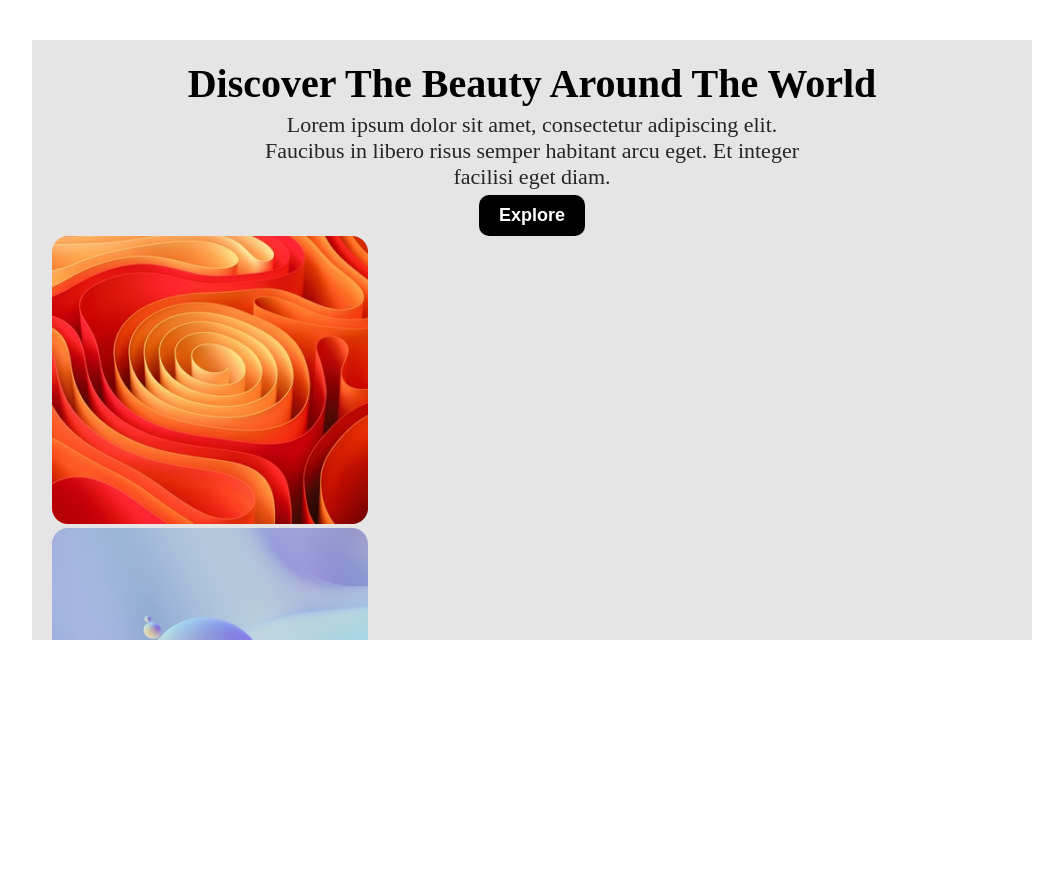
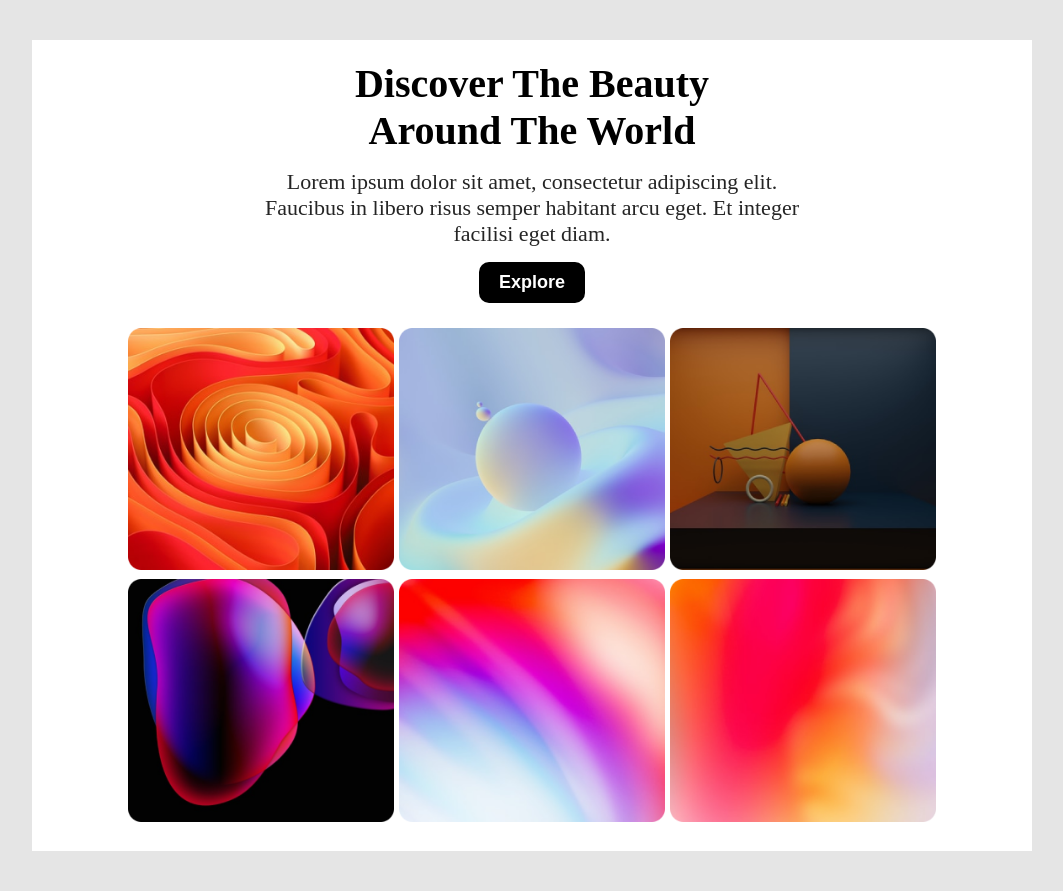
Before and after one commit to gracemugeche/gomycode-discover-the-beauty-1, a plain HTML site: page index.html in a window 1280 px wide. Shown: the whole page, without its empty margins (108-1171 px from the left). Before the commit the page ends 800 px from the top, so only its background shows below. Drawn offline with Linux system fonts and the light colour scheme.

Commit message:
css practice project

```diff
--- a/css/styles.css
+++ b/css/styles.css
@@ -1,37 +1,43 @@
 /* reset style */
-*{
+* {
   box-sizing: border-box;
   border: 0;
   margin: 0;
   padding: 0;
 }
+body{
+  background-color:#e5e5e5;
+}
 /* section styles */
-section{
-    background-color: #e5e5e5;
+section {
+  background-color: white;
   padding: 20px;
   width: 1000px;
-    max-width: 1500px;
-    height: 600px;
+  max-width:1500px;
+  min-height: 600px;
   margin: 40px auto;
   overflow: hidden;
 }
 
 /* upper -text-content */
 .text-content {
-    height: calc(2* 100/5);
+  height: calc(2* 100% /5);
   display: flex;
-    flex-direction:column;
+  flex-direction: column;
   align-items: center;
-    justify-content: space-between;
+  gap: 10px;
+  /* justify-content: space-between; */
+  margin-bottom: 20px;
 }
 
 /* text content h2 */
 .text-content > h2 {
   font-size: 40px;
   font-weight: 900;
+  text-align: center;
 }
 
-.text-content > p{
+.text-content > p {
   width: 60%;
   padding: 5px 10px;
   font-size: 22px;
@@ -40,11 +46,32 @@ section{
 }
 
 /* button */
-.text-content > button{
+.text-content > button {
   padding: 10px 20px;
   background-color: black;
   color: white;
-    font-size:18px;
+  font-size: 18px;
   font-weight: 700;
   border-radius: 10px;
 }
+
+/* image list */
+.image-list {
+  display: flex;
+  flex-wrap: wrap;
+  gap: 5px;
+  height: calc(3 * 100% / 5);
+  width: 100%;
+  padding: 5px;
+  justify-content: center;
+}
+
+/* image-card */
+.image-list >div {
+  width: 28%;
+  overflow: hidden;
+}
+
+.image-list img {
+  width: 100%;
+}
--- a/index.html
+++ b/index.html
@@ -4,18 +4,22 @@
     <meta charset="UTF-8" />
     <meta name="viewport" content="width=device-width, initial-scale=1.0" />
     <title>Discover The Beauty Around The World</title>
-    <link rel="stylesheet" href="./css/styles.css"
+    <link rel="stylesheet" href="./css/styles.css" />
   </head>
+
   <body>
-    <!--header>
+    <!--<header>
       <h1>Discover The Beauty Around The World</h1>
-    </header-->
+    </header>-->
     <main>
       <!-- Hero Section -->
       <section>
         <!-- upper - text-content -->
         <div class="text-content">
-          <h2>Discover The Beauty Around The World</h2>
+          <h2>
+            Discover The Beauty <br />
+            Around The World
+          </h2>
           <p>
             Lorem ipsum dolor sit amet, consectetur adipiscing elit. Faucibus in
             libero risus semper habitant arcu eget. Et integer facilisi eget
@@ -50,14 +54,6 @@
           <div class="image-card">
             <img src="./images/image6.png" alt="image6" />
           </div>
-          <!-- image 7 -->
-          <div class="image-card">
-            <img src="./images/image7.png" alt="image7" />
-          </div>
-          <!-- image 8 -->
-          <div class="image-card">
-            <img src="./images/image8.png" alt="image8" />
-          </div>
         </div>
       </section>
     </main>
```
Also changed, not shown: 2 other files. Lines whose indentation alone changed are shown as unchanged.
